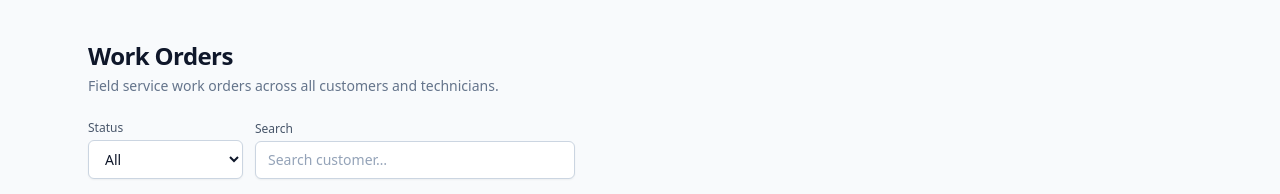
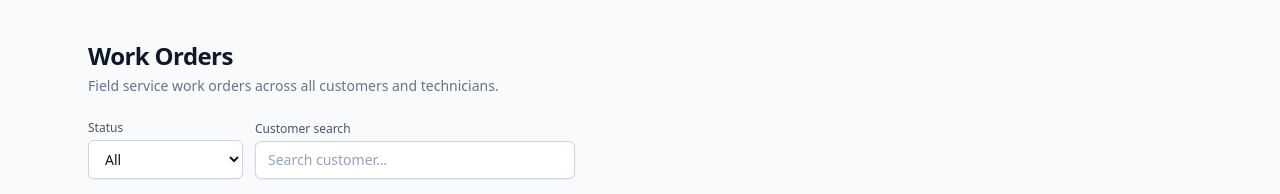
Before and after one commit to BrianPineda0/workorderproject, a Next.js app: page / in a window 1280 px wide. Shown: the top 194 px of the page. Built offline with nearby package versions, Linux system fonts and the light colour scheme.

Commit message:
clarify search label and trim comment

```diff
--- a/components/WorkOrdersTable.tsx
+++ b/components/WorkOrdersTable.tsx
@@ -90,7 +90,6 @@ export default function WorkOrdersTable({ workOrders }: WorkOrdersTableProps) {
 
   const visibleOrders = useMemo(() => {
     const query = search.trim().toLowerCase();
-    // filter() returns a new array, so the later sort never mutates the prop.
     const filtered = workOrders.filter((order) => {
       const matchesStatus =
         statusFilter === "ALL" || order.status === statusFilter;
@@ -133,7 +132,7 @@ export default function WorkOrdersTable({ workOrders }: WorkOrdersTableProps) {
             htmlFor="customer-search"
             className="text-xs font-medium text-slate-600"
           >
-            Search
+            Customer search
           </label>
           <input
             id="customer-search"
```
